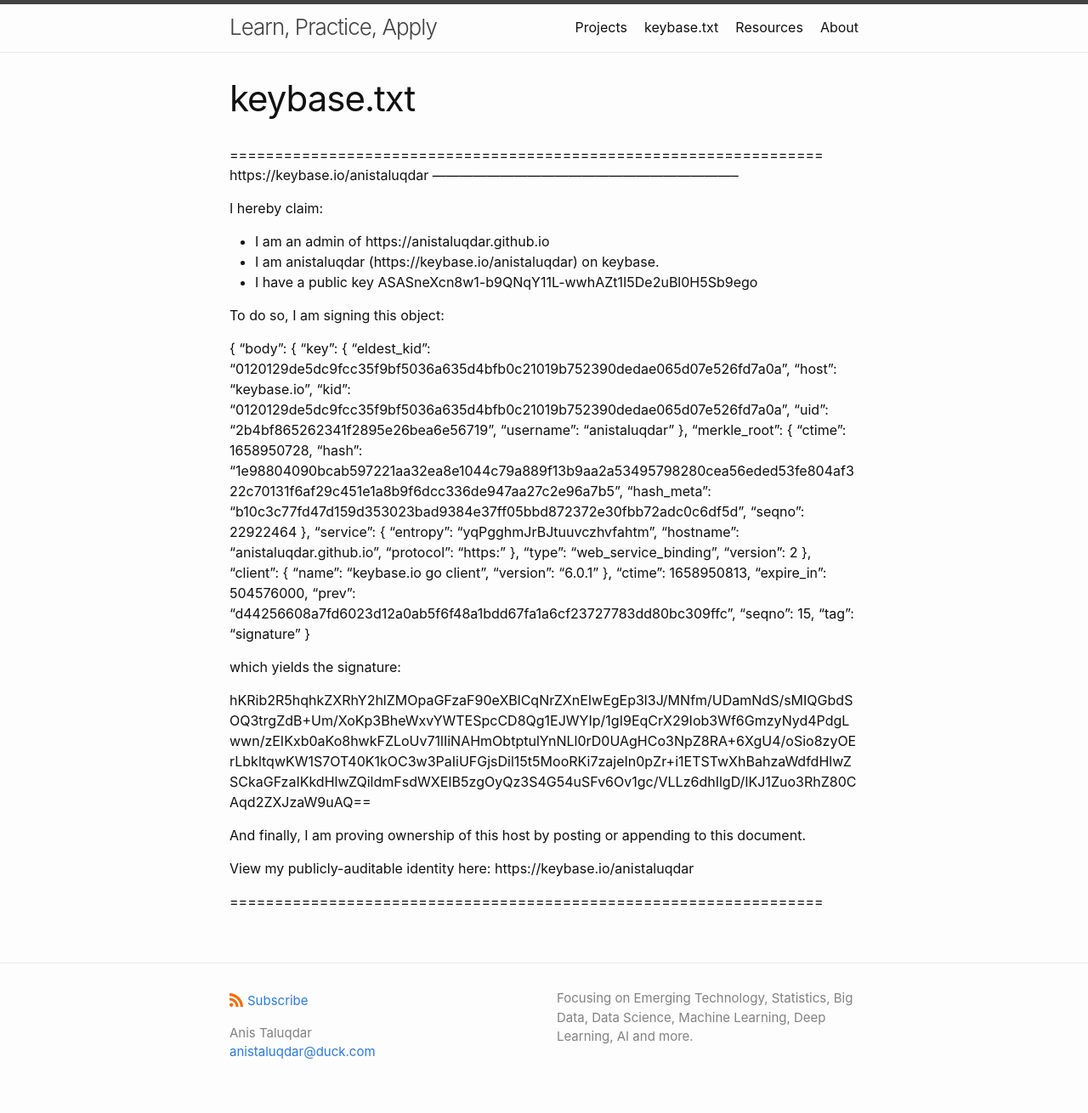
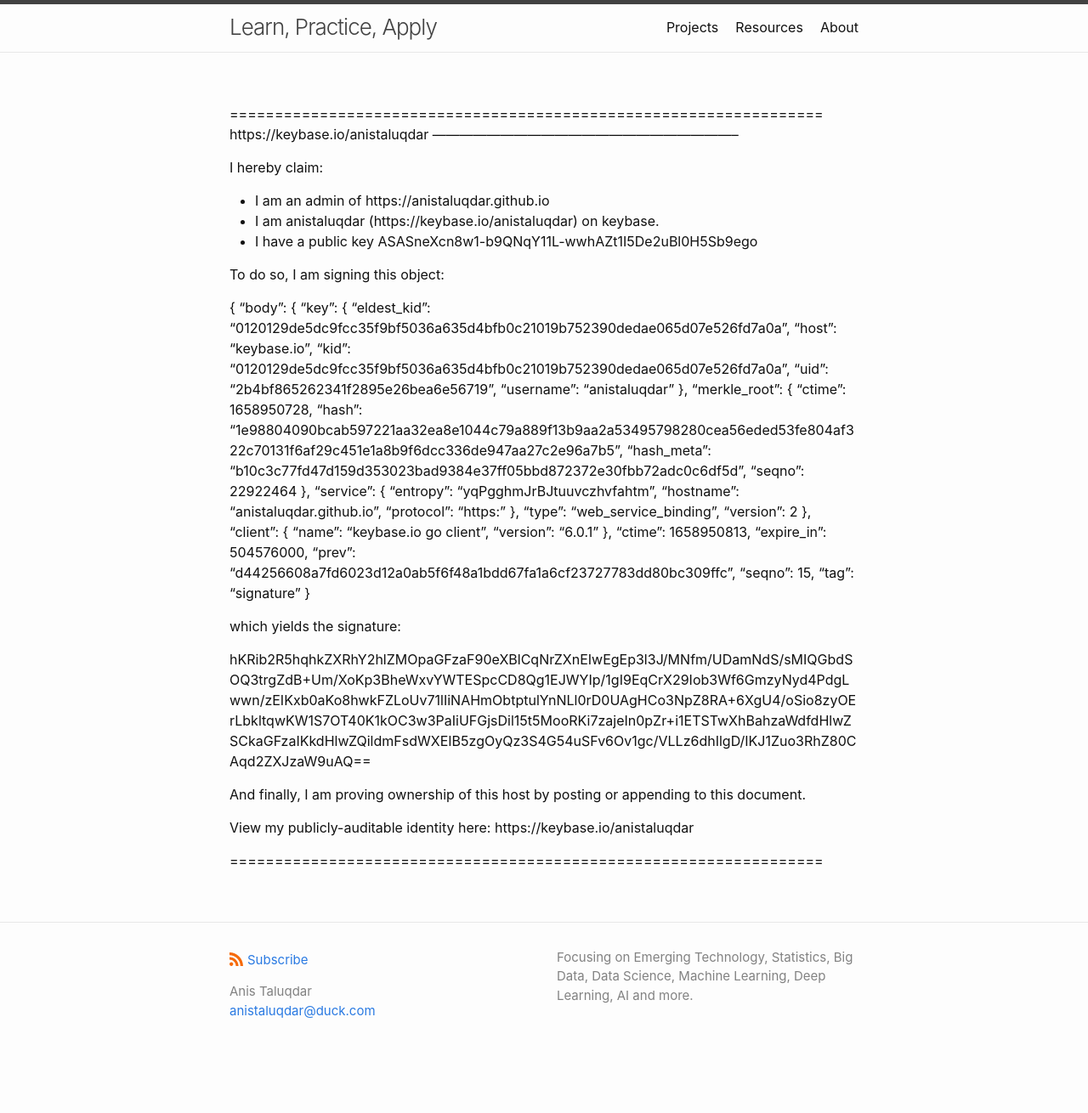
Before and after one commit to AnisTaluqdar/AnisTaluqdar.github.io, a Jekyll site: the page built from MOOCs.md, in a window 1280 px wide. Shown: the whole page at 85% size. Built offline with Jekyll 4.4.1, drawn with Linux system fonts in a browser that asks for light colours; after the commit the page ends 1261 px from its top, so only the background shows below that.

Commit message:
Update MOOCs.md

```diff
--- a/MOOCs.md
+++ b/MOOCs.md
@@ -1,6 +1,5 @@
 ---
 layout: page
-title: keybase.txt
 permalink: /keybase.txt/
 ---
 ==================================================================
```
